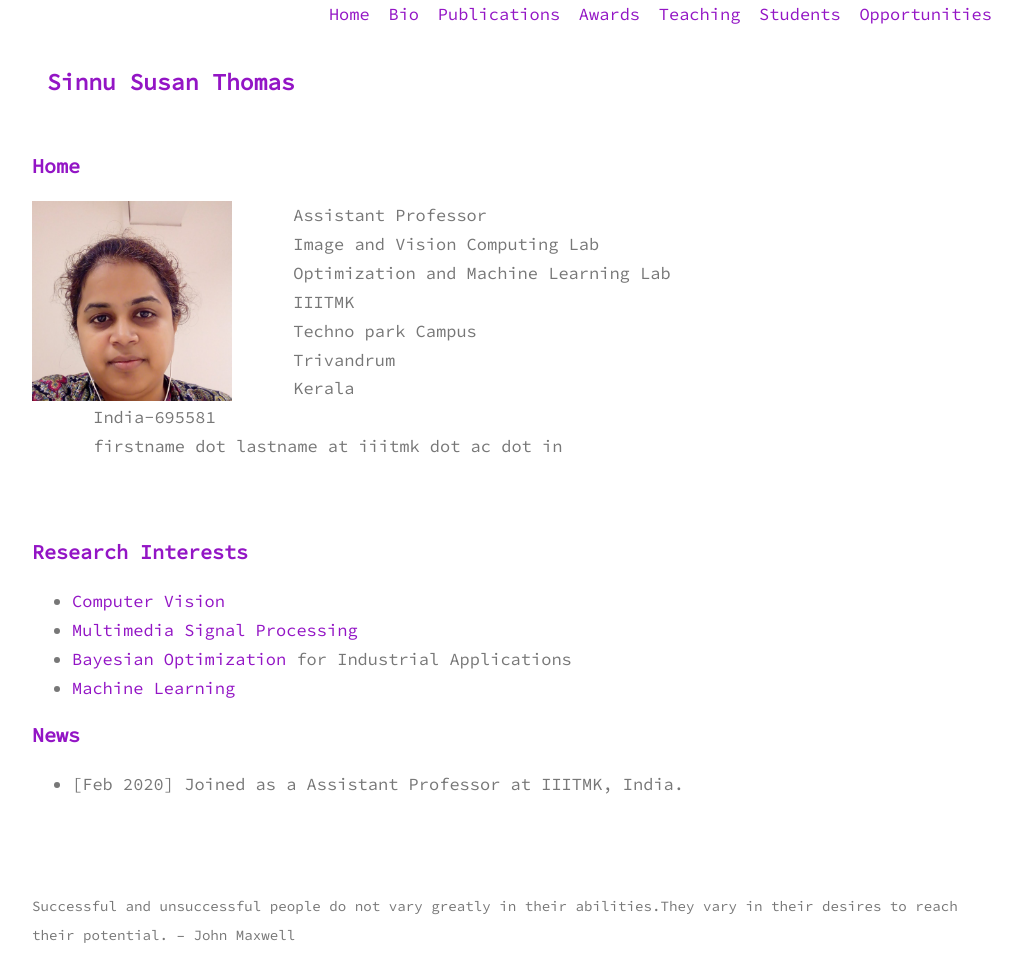
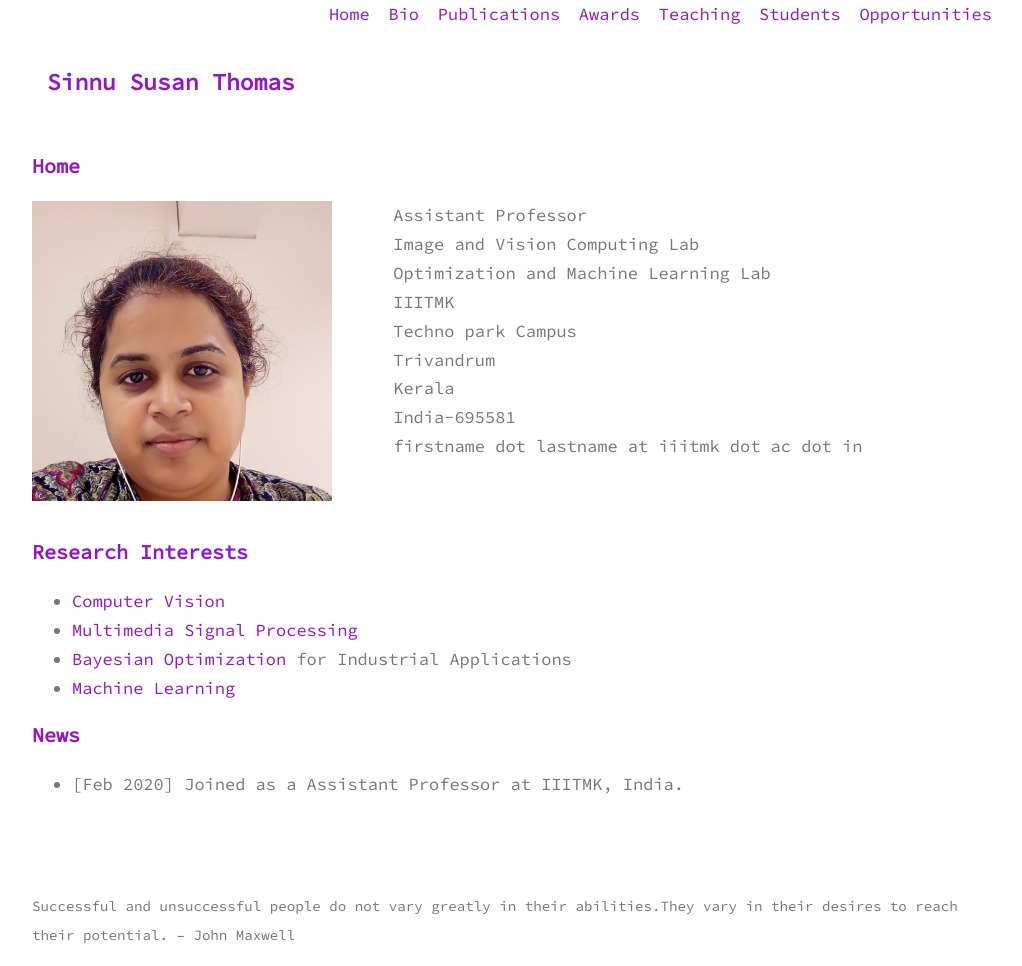
Before and after one commit to sinnuthomas/sinnuthomas.github.io, a Jekyll site: the page built from index.md, in a window 1280 px wide. Shown: the whole page, without its empty margins (128-1150 px from the left). Built offline with Jekyll 4.4.1, drawn with Linux system fonts in a browser that asks for light colours.

Commit message:
Update index.md

```diff
--- a/index.md
+++ b/index.md
@@ -3,7 +3,7 @@ layout: page
 title: Home
 ---
 
-<img align="left" src="Sinnu.jpg" width="200" length="400">
+<img align="left" src="Sinnu.jpg" width="300" >
 
 &nbsp;&nbsp;&nbsp;&nbsp;&nbsp;&nbsp;Assistant Professor<br>
 &nbsp;&nbsp;&nbsp;&nbsp;&nbsp;&nbsp;Image and Vision Computing Lab<br>
```
